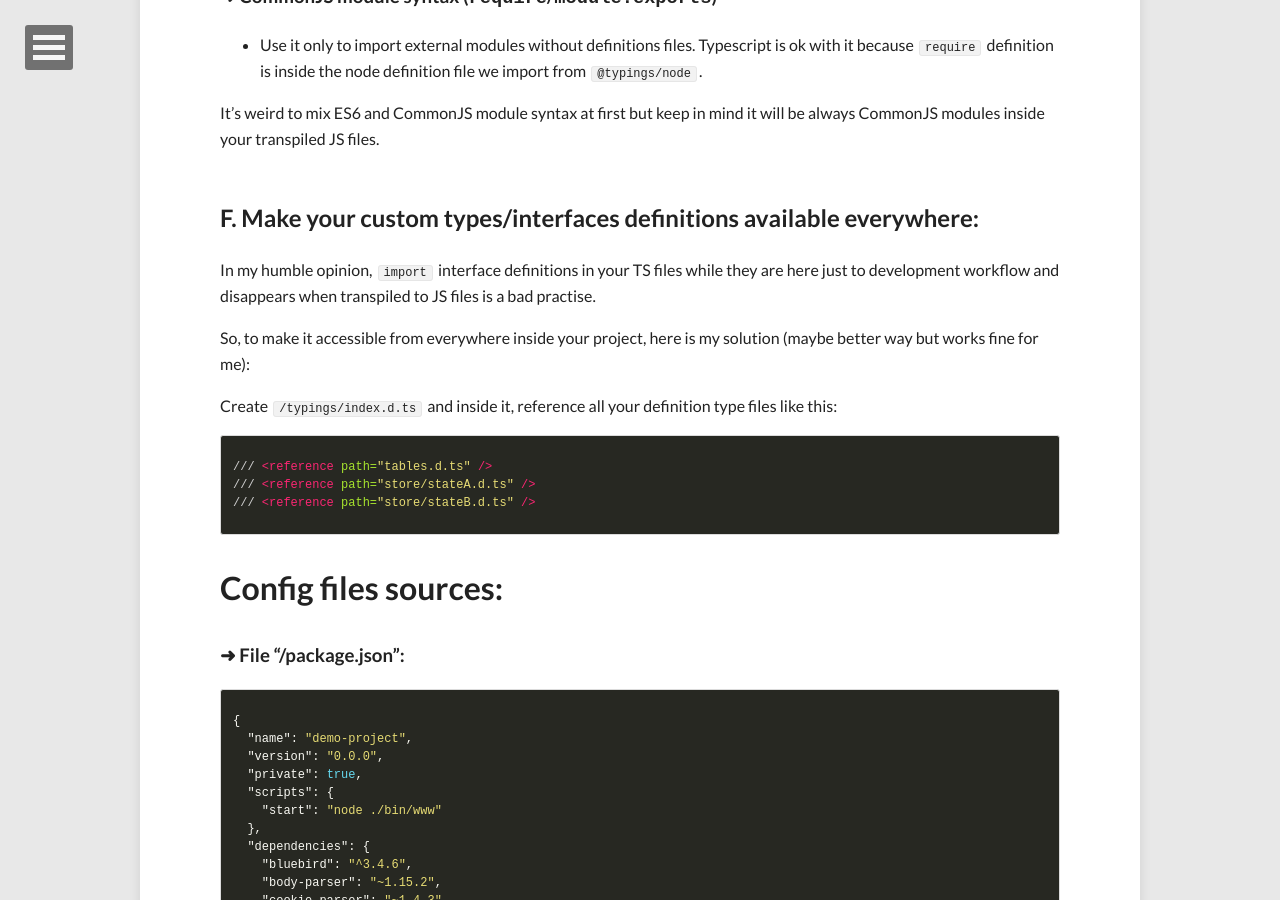
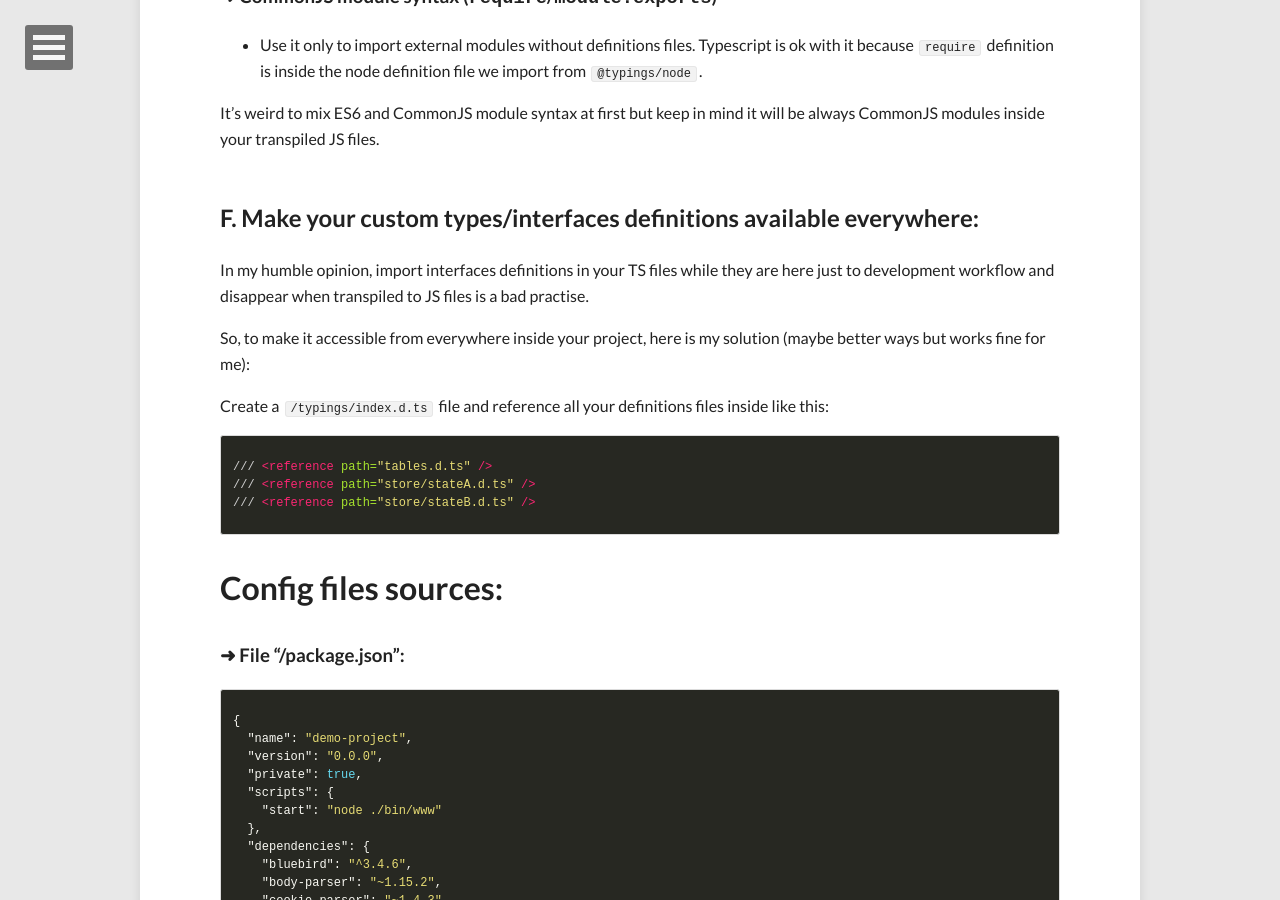
Before and after one commit to bertrandg/bertrandg.github.io, a Jekyll site: the page built from _posts/2016-11-25-node-development-with-typescript-and-vscode.md, in a window 1280 px wide and 900 px high, scrolled down 5065 px. Built offline with Jekyll 4.4.1, drawn with Linux system fonts in a browser that asks for light colours; nearby versions of some CDN libraries; comment, search, counter and statistics services are not loaded.

Commit message:
Update 2016-11-25-node-development-with-typescript-and-vscode.md

```diff
--- a/_posts/2016-11-25-node-development-with-typescript-and-vscode.md
+++ b/_posts/2016-11-25-node-development-with-typescript-and-vscode.md
@@ -124,11 +124,11 @@ It's weird to mix ES6 and CommonJS module syntax at first but keep in mind it wi
 
 ## F. Make your custom types/interfaces definitions available everywhere:
 
-In my humble opinion, `import` interface definitions in your TS files while they are here just to development workflow and disappears when transpiled to JS files is a bad practise.
+In my humble opinion, import interfaces definitions in your TS files while they are here just to development workflow and disappear when transpiled to JS files is a bad practise.
 
-So, to make it accessible from everywhere inside your project, here is my solution (maybe better way but works fine for me):
+So, to make it accessible from everywhere inside your project, here is my solution (maybe better ways but works fine for me):
 
-Create `/typings/index.d.ts` and inside it, reference all your definition type files like this:
+Create a `/typings/index.d.ts` file and reference all your definitions files inside like this:
 
 {% highlight html %}
 /// <reference path="tables.d.ts" />
```
